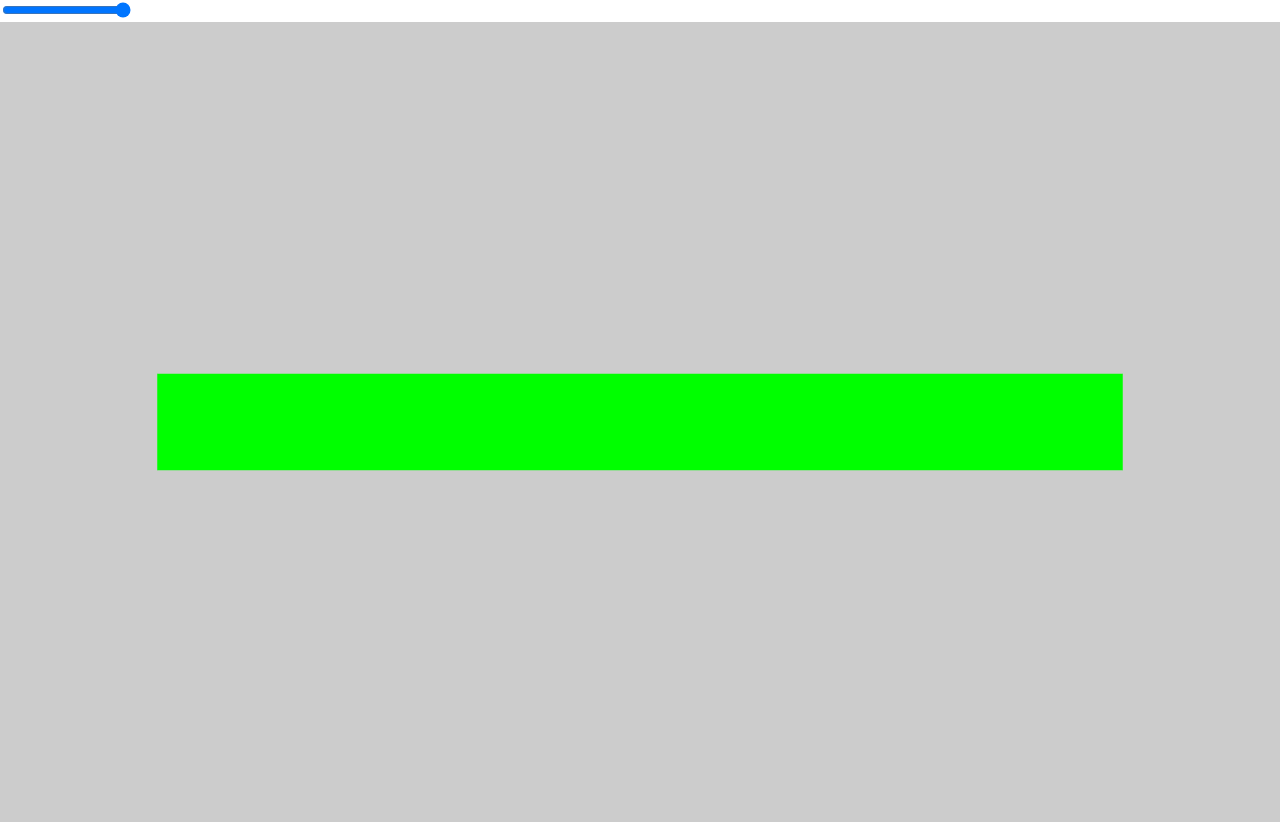
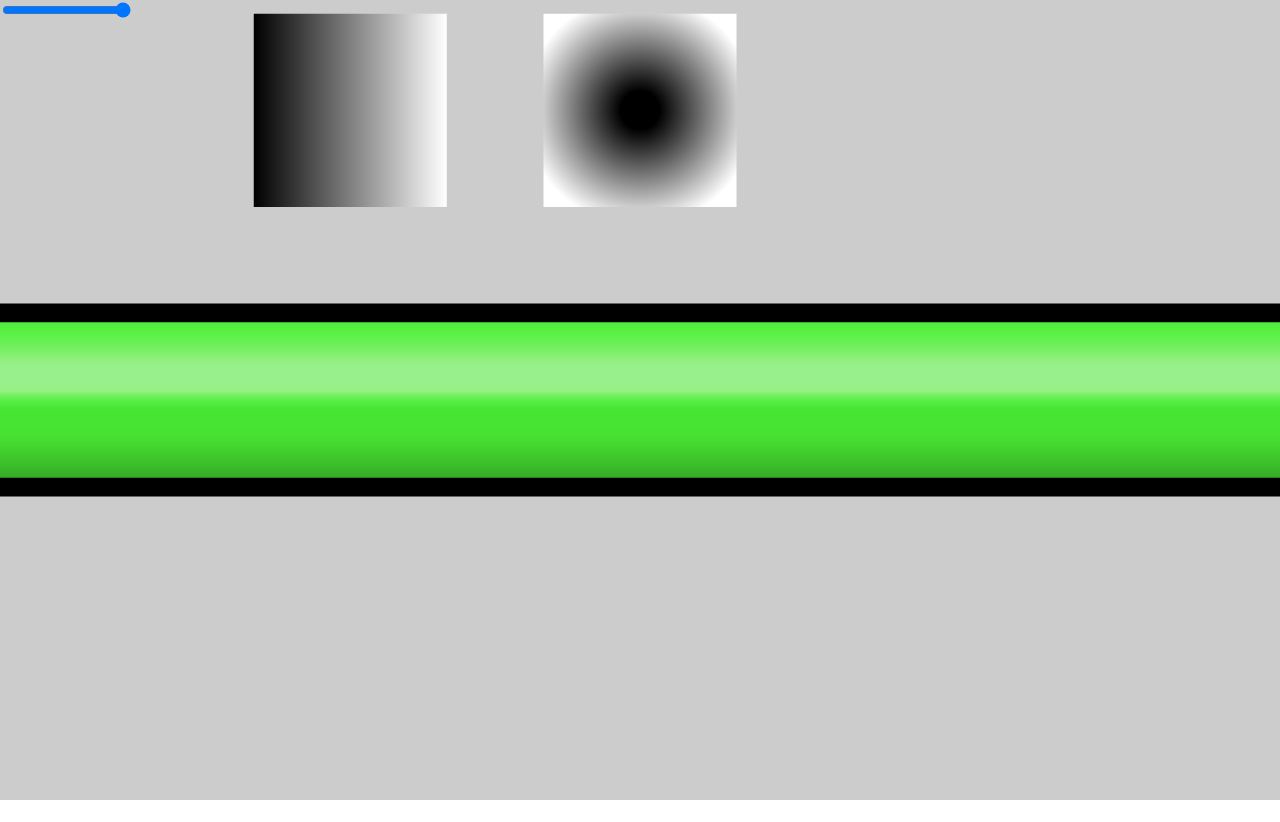
Before and after one commit to xiekun1992/shader_for_fun, a plain HTML site: page index.html in a window 1280 px wide. After the commit the page ends 800 px from the top, so only its background shows below. Drawn offline with Linux system fonts and the light colour scheme.

Commit message:
finish health bar & add gradients

```diff
--- a/index.html
+++ b/index.html
@@ -12,7 +12,7 @@
   </style>
 </head>
 <body>
-  <input type="range" id="hEl" value="100">
+  <input type="range" id="hEl" value="100" style="position: absolute;">
   <script src="./three.min.js"></script>
   <script src="./index.js"></script>
   <script>
--- a/index.js
+++ b/index.js
@@ -1,7 +1,7 @@
 const scene = new THREE.Scene()
 
 const camera = new THREE.PerspectiveCamera(45, window.innerWidth/window.innerHeight, 0.01, 10000)
-camera.position.z = 10
+camera.position.z = 5
 
 const renderer = new THREE.WebGLRenderer({
   antialias: true
@@ -14,14 +14,24 @@ const light = new THREE.AmbientLight(0xffffff)
 scene.add(light)
 scene.add(camera)
 
+const clock = new THREE.Clock()
+
 const health = {
   value: 1.0
 }
+const time = {
+  value: 0.0
+}
 const plane = new THREE.Mesh(
-  new THREE.PlaneGeometry(10, 1),
+  new THREE.PlaneGeometry(8, 1),
   new THREE.ShaderMaterial({
+    transparent: true,
     uniforms: {
-      health
+      health,
+      time,
+      tex: {
+        value: new THREE.TextureLoader().load('./healthbar.png')
+      }
     },
     vertexShader: `
     varying vec2 vUv;
@@ -33,12 +43,14 @@ const plane = new THREE.Mesh(
     fragmentShader: `
     varying vec2 vUv;
     uniform float health;
+    uniform sampler2D tex;
+    uniform float time;
 
     vec3 lerp(vec3 y1, vec3 y2, float weight) {
       return y1 + (y2 - y1) * weight;
     }
     void clip(float value) {
-      if (value < 0.0) {
+      if (value <= 0.0) {
         discard;
       }
     }
@@ -53,16 +65,41 @@ const plane = new THREE.Mesh(
     vec3 green = vec3(0.0, 1.0, 0.0);
     vec3 black = vec3(0.0, 0.0, 0.0);
     void main() {
-      float thColor = saturate(inverseLerp(0.2, 0.9, health));
+      float thColor = saturate(inverseLerp(0.2, 0.8, health));
 
-      vec3 hColor = lerp(red, green, thColor);
+      // vec3 hColor = lerp(red, green, thColor);
       // vec3 hColor = lerp(red, green, health);
+
+      float len = 8.0;
+      vec2 coords = vUv;
+      coords.x *= len;
+      vec2 pointOnLineSeg = vec2(clamp(coords.x, 0.5, len - 0.5), 0.5);
+      float sdf = distance(coords, pointOnLineSeg) * 2.0 - 1.0;
+      clip(-sdf);
+      float borderSdf = sdf + 0.2;
+      // float borderMask = step(0.0, -borderSdf);
+
+      float pd = fwidth(borderSdf);
+
+      float borderMask = 1.0 - saturate(borderSdf / pd);
+
       float h = health > vUv.x? 1.0: 0.0;
 
-      clip(h - 0.5);
+      // clip(h - 0.5);
 
-      vec3 outColor = lerp(black, hColor, h);
-      gl_FragColor = vec4(outColor, 1.0);
+      // vec3 outColor = lerp(black, hColor, h);
+      // gl_FragColor = vec4(outColor, 1.0);
+      // gl_FragColor = vec4(hColor * h, 1.0);
+
+
+
+      vec4 hColor = texture2D(tex, vec2(health, vUv.y));
+      if (health <= 0.2) {
+        float c = sin(time * 3.0) * 0.2 + 1.0;
+        hColor *= c;
+      }
+
+      gl_FragColor = vec4(hColor.xyz * borderMask * h, 1.0);
     }
     `
   })
@@ -70,9 +107,56 @@ const plane = new THREE.Mesh(
 scene.add(plane)
 
 
+const p1 = new THREE.Mesh(
+  new THREE.PlaneGeometry(1, 1),
+  new THREE.ShaderMaterial({
+    vertexShader: `
+    out vec2 vUv;
+    void main() {
+      vUv = uv;
+      gl_Position = projectionMatrix * modelViewMatrix * vec4(position, 1.0);
+    }
+    `,
+    fragmentShader: `
+    in vec2 vUv;
+    void main() {
+      float len = length(vUv * 2.0 - 1.0) - 0.2;
+      // len = step(0.0, len);
+      gl_FragColor = vec4(vec3(len), 1.0);
+    }
+    `
+  })
+)
+p1.position.y = 1.5
+scene.add(p1)
+
+const p2 = new THREE.Mesh(
+  new THREE.PlaneGeometry(1, 1),
+  new THREE.ShaderMaterial({
+    vertexShader: `
+    out vec2 vUv;
+    void main() {
+      vUv = uv;
+      gl_Position = projectionMatrix * modelViewMatrix * vec4(position, 1.0);
+    }
+    `,
+    fragmentShader: `
+    in vec2 vUv;
+    void main() {
+      float len = length(vUv.x) - 0.0;
+      // len = step(0.0, len);
+      gl_FragColor = vec4(vec3(len), 1.0);
+    }
+    `
+  })
+)
+p2.position.set(-1.5, 1.5, 0)
+scene.add(p2)
+
 function render() {
   requestAnimationFrame(render)
   renderer.render(scene, camera)
+  time.value += clock.getDelta()
 }
 
 window.onresize = e => {
```
Also changed, not shown: healthbar.png (added).
